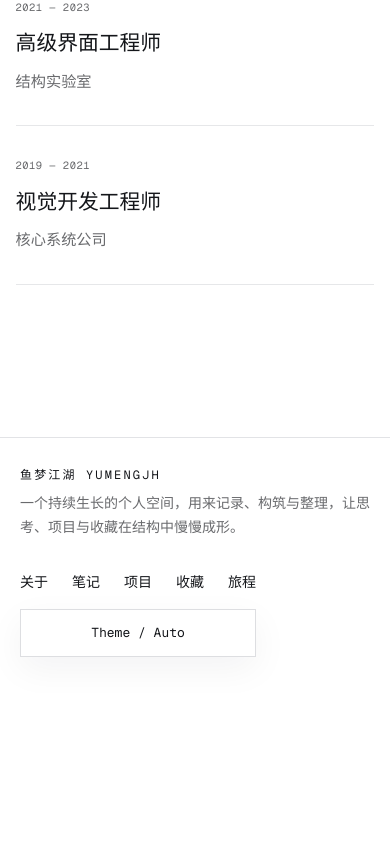
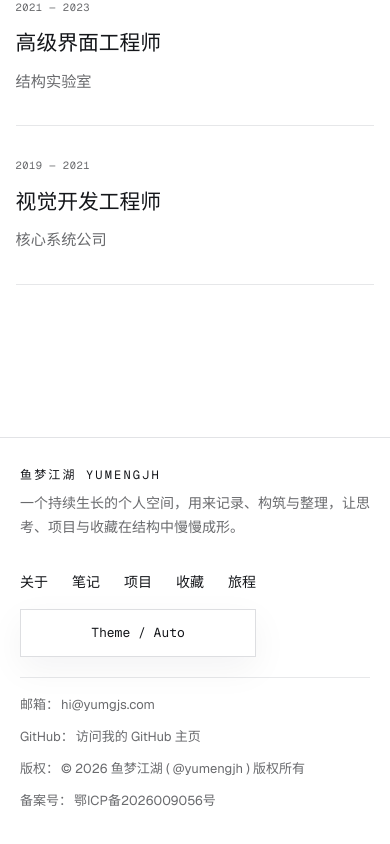
Before and after one commit to yumengjh/yuweb, a Next.js app: page / in a window 390 px wide. Shown: the part 6238-7082 px from the top of the page. Before the commit the page ends 6931 px from the top, so only its background shows below. Built offline with nearby package versions, Linux system fonts and the light colour scheme.

Commit message:
feat: render footer meta items with domain-based filtering
- Convert SiteFooter to client component with useSyncExternalStore
- Render meta items (email, GitHub, copyright, ICP) in footer
- Add responsive styles for meta section
- Add tests for meta item rendering and filtering

```diff
--- a/src/components/site-footer/SiteFooter.module.scss
+++ b/src/components/site-footer/SiteFooter.module.scss
@@ -89,9 +89,80 @@
   text-align: left;
 }
 
+.metaSection {
+  margin-top: 24px;
+  padding-top: 18px;
+  border-top: 1px solid color-mix(in srgb, var(--c-border) 70%, transparent);
+}
+
+.metaList {
+  display: flex;
+  flex-wrap: wrap;
+  gap: 10px 20px;
+  margin: 0;
+  padding: 0;
+  list-style: none;
+}
+
+.metaItem {
+  display: flex;
+  align-items: center;
+  color: var(--c-ink-soft);
+  font-size: 13px;
+  line-height: 1.7;
+}
+
+.metaItem:not(:first-child)::before {
+  width: 4px;
+  height: 4px;
+  margin-right: 20px;
+  border-radius: 999px;
+  background: color-mix(in srgb, var(--c-ink-soft) 52%, transparent);
+  content: "";
+}
+
+.metaContent,
+.metaLink {
+  display: inline-flex;
+  flex-wrap: wrap;
+  gap: 2px;
+  color: inherit;
+}
+
+.metaContent {
+  text-decoration: none;
+}
+
+.metaLink {
+  text-decoration: none;
+  transition:
+    opacity 0.18s ease,
+    color 0.18s ease,
+    transform 0.18s ease,
+    background-color 0.18s ease,
+    border-color 0.18s ease;
+}
+
+.metaLink .metaText {
+  color: inherit;
+}
+
+.metaLabel {
+  color: var(--c-ink-soft);
+}
+
+.metaText {
+  color: var(--c-ink-strong);
+}
+
 @media (hover: hover) {
   .themeToggle:hover {
     background: color-mix(in srgb, var(--c-surface-paper) 96%, var(--c-ink-strong) 4%);
+  }
+
+  .metaLink:hover {
+    color: var(--c-ink-soft);
+    opacity: 0.72;
   }
 }
 
@@ -110,4 +181,18 @@
     min-width: 0;
     width: 100%;
   }
+
+  .metaSection {
+    margin-top: 20px;
+    padding-top: 16px;
+  }
+
+  .metaList {
+    flex-direction: column;
+    gap: 10px;
+  }
+
+  .metaItem:not(:first-child)::before {
+    display: none;
+  }
 }
--- a/src/components/site-footer/SiteFooter.tsx
+++ b/src/components/site-footer/SiteFooter.tsx
@@ -1,11 +1,21 @@
+"use client";
+
+import { useMemo, useSyncExternalStore } from "react";
 import Link from "next/link";
 
 import { ThemeToggleButton } from "@/components/theme-toggle/ThemeToggleButton";
-import { siteConfig } from "@/lib/site-config";
+import { getVisibleFooterMetaItems, siteConfig } from "@/lib/site-config";
 
 import styles from "./SiteFooter.module.scss";
 
+const subscribeToHostname = () => () => {};
+const getServerHostname = () => "";
+const getClientHostname = () => window.location.hostname;
+
 export function SiteFooter() {
+  const hostname = useSyncExternalStore(subscribeToHostname, getClientHostname, getServerHostname);
+  const metaItems = useMemo(() => getVisibleFooterMetaItems(hostname), [hostname]);
+
   return (
     <footer className={styles.footer}>
       <div className={styles.footerInner}>
@@ -26,6 +36,33 @@ export function SiteFooter() {
           <ThemeToggleButton className={styles.themeToggle} />
         </div>
       </div>
+
+      {metaItems.length > 0 && (
+        <section aria-label="站点信息" className={styles.metaSection}>
+          <ul className={styles.metaList}>
+            {metaItems.map((item) => {
+              const content = (
+                <>
+                  {item.label && <span className={styles.metaLabel}>{`${item.label}：`}</span>}
+                  <span className={styles.metaText}>{item.text}</span>
+                </>
+              );
+
+              return (
+                <li key={item.id} className={styles.metaItem}>
+                  {item.href ? (
+                    <Link className={styles.metaLink} href={item.href}>
+                      {content}
+                    </Link>
+                  ) : (
+                    <span className={styles.metaContent}>{content}</span>
+                  )}
+                </li>
+              );
+            })}
+          </ul>
+        </section>
+      )}
     </footer>
   );
 }
```
Also changed, not shown: 1 other file (tests, documents, lock files or other folders).
